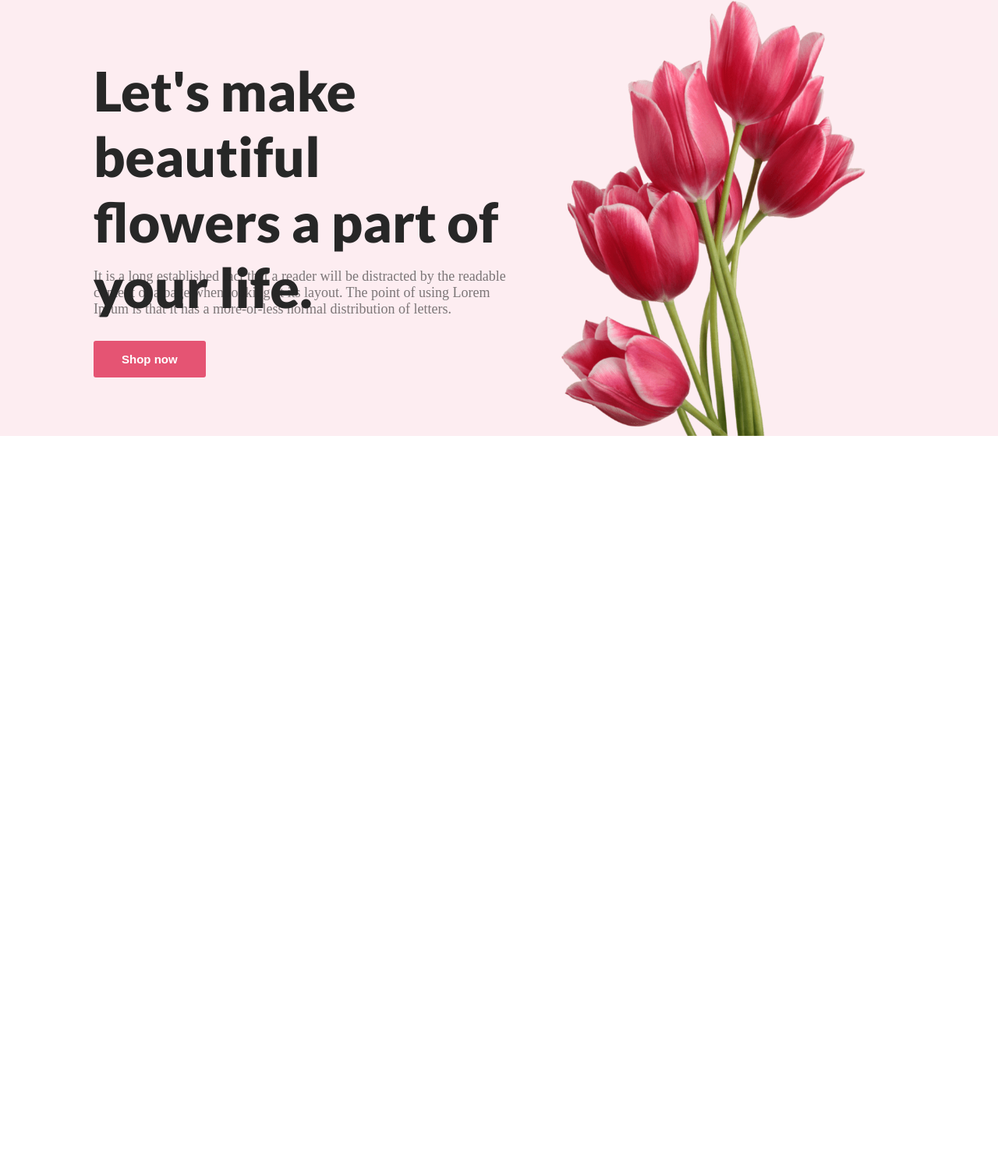
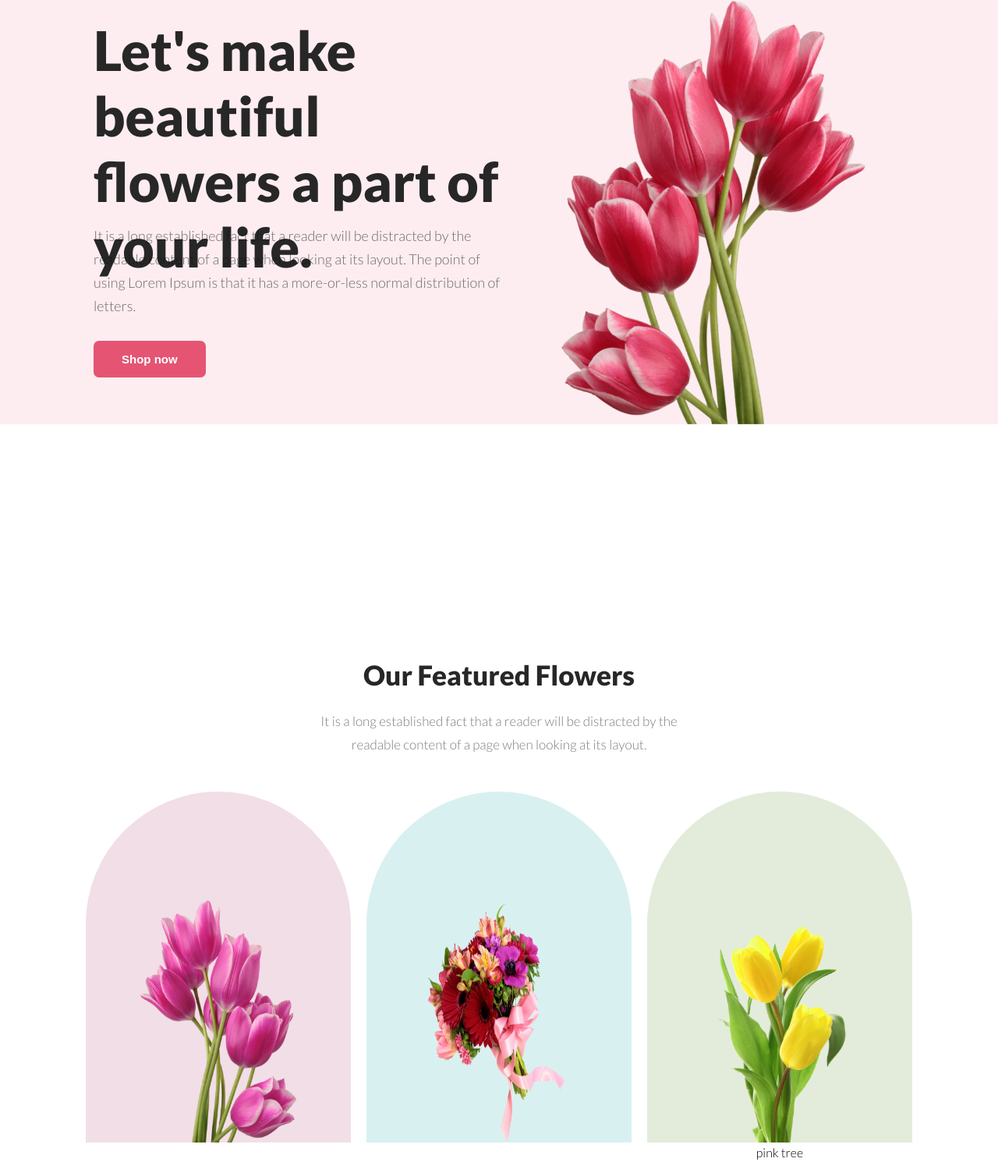
Before and after one commit to sadeeabdullah/assigment, a plain HTML site: page index.html in a window 1280 px wide. Shown: the part 101-1591 px from the top of the page at 78% size. Before the commit the page ends 800 px from the top, so only its background shows below. Drawn offline with Linux system fonts and the light colour scheme.

Commit message:
added section first

```diff
--- a/index.html
+++ b/index.html
@@ -5,8 +5,8 @@
     <meta name="viewport" content="width=device-width, initial-scale=1.0">
     <title>flower shop</title>
     <link rel="preconnect" href="https://fonts.googleapis.com">
-    <link rel="preconnect" href="https://fonts.gstatic.com" crossorigin>
-    <link href="https://fonts.googleapis.com/css2?family=Lato:wght@900&display=swap" rel="stylesheet">
+<link rel="preconnect" href="https://fonts.gstatic.com" crossorigin>
+<link href="https://fonts.googleapis.com/css2?family=Lato:wght@300;900&display=swap" rel="stylesheet">
     <link rel="stylesheet" href="./styles/style.css">
 
 </head>
@@ -34,6 +34,21 @@
 
     <main>
 
+        <section class="first-featured">
+            <h4 class="featured-name">Our Featured Flowers</h4>
+            <p class="featured-text">It is a long established fact that a reader will be distracted by the readable content of a page when looking at its layout.</p>
+
+            <div class="image1">
+                <div class="pink"><img src="./Flower Asset/pngwing 6.png" alt="" class="photo1"></div>
+              <div class="blue">
+                <img src="./Flower Asset/pngwing 5.png" alt="" class="photo1">
+            </div>
+                <div class="ash">
+                    <img src="./Flower Asset/pngwing 7.png" alt="" class="photo1">
+                    <p>pink tree</p>
+            </div>
+        </section>
+
 
     </main>
 
--- a/styles/style.css
+++ b/styles/style.css
@@ -6,30 +6,36 @@
 }
 
 header {
-    background-color: #E554731A;
-    height: 660px;
+    background-color: rgb(229, 84, 115, 0.10);
+    display: block;
+    height: 645px;
+    font-family: 'Lato', sans-serif;
+
 }
 
 .navclass {
     display: flex;
     justify-content: space-around;
     align-items: center;
+
     margin: 0px 110px;
 
 }
 
 .photo {
     width: 430px;
-    height: 560px;
+    height: 545px;
     margin-top: 5px;
+
 }
-.image{
+
+.image {
     margin: 95px 30px;
 }
 
 /* text styles for header */
 
-.text{
+.text {
 
     width: 50%;
 }
@@ -41,23 +47,23 @@ header {
     height: 260px;
 
 
-    padding-bottom: 5px;
+    margin-top: -35px;
 }
 
 .para {
-    color: rgba(39, 39, 39, 0.60);
+    color: rgba(17, 17, 17, 0.6);
 
     font-size: 18px;
-
-    font-weight: 400;
+    line-height: 30px;
+    font-weight: 5px;
 
     padding-top: 5px;
 }
 
 .button {
-    border-radius: 3px;
+    border-radius: 7px;
     border: 0px;
-   padding: 15px 36px;
+    padding: 15px 36px;
 
     background: #E55473;
     color: #FFF;
@@ -67,3 +73,74 @@ header {
     font-weight: 700;
 
 }
+
+/* first section css */
+
+.first-featured {
+    font-family: 'Lato', sans-serif;
+
+}
+
+.featured-name {
+    color: #272727;
+    text-align: center;
+    margin-top: 300px;
+    font-size: 35px;
+}
+
+.featured-text {
+    color: rgba(39, 39, 39, 0.60);
+    text-align: center;
+
+    font-size: 17px;
+
+    margin: 24px 380px;
+
+    line-height: 30px;
+}
+
+.image1 {
+    text-align: center;
+    display: flex;
+    gap: 20px;
+    justify-content: center;
+    margin: 45px 110px;
+
+}
+
+.photo1 {
+    width: 200px;
+    height: 310px;
+    margin-top: 140px;
+
+
+
+}
+
+.pink {
+    border-radius: 300px 300px 0px 0px;
+    background-color: rgba(167, 33, 98, 0.15);
+    height: 450px;
+    width: 464px;
+    x
+
+}
+
+.blue {
+    background-color: rgba(5, 151, 160, 0.15);
+    border-radius: 300px 300px 0px 0px;
+
+    height: 450px;
+    width: 464px;
+
+}
+
+.ash {
+    border-radius: 300px 300px 0px 0px;
+    background-color: rgba(71, 125, 17, 0.15);
+
+    height: 450px;
+    width: 464px;
+
+
+}
```
